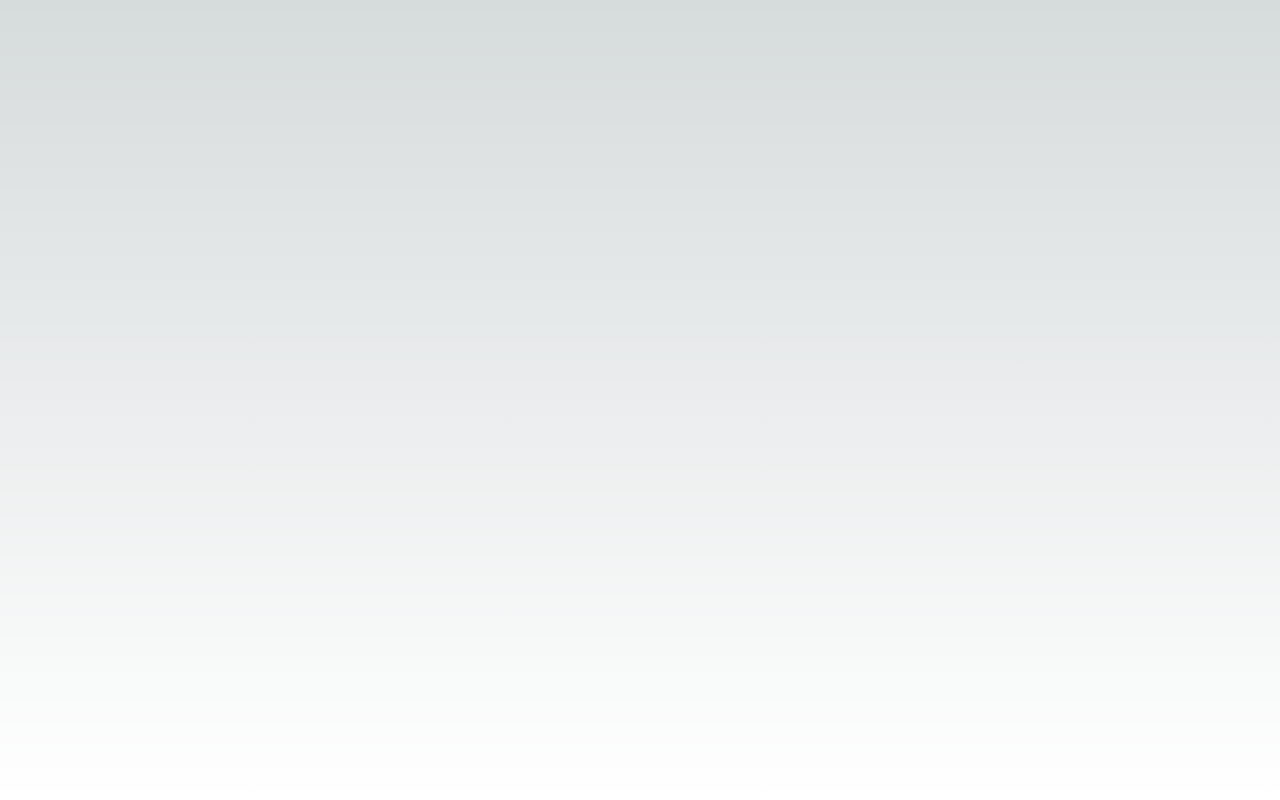
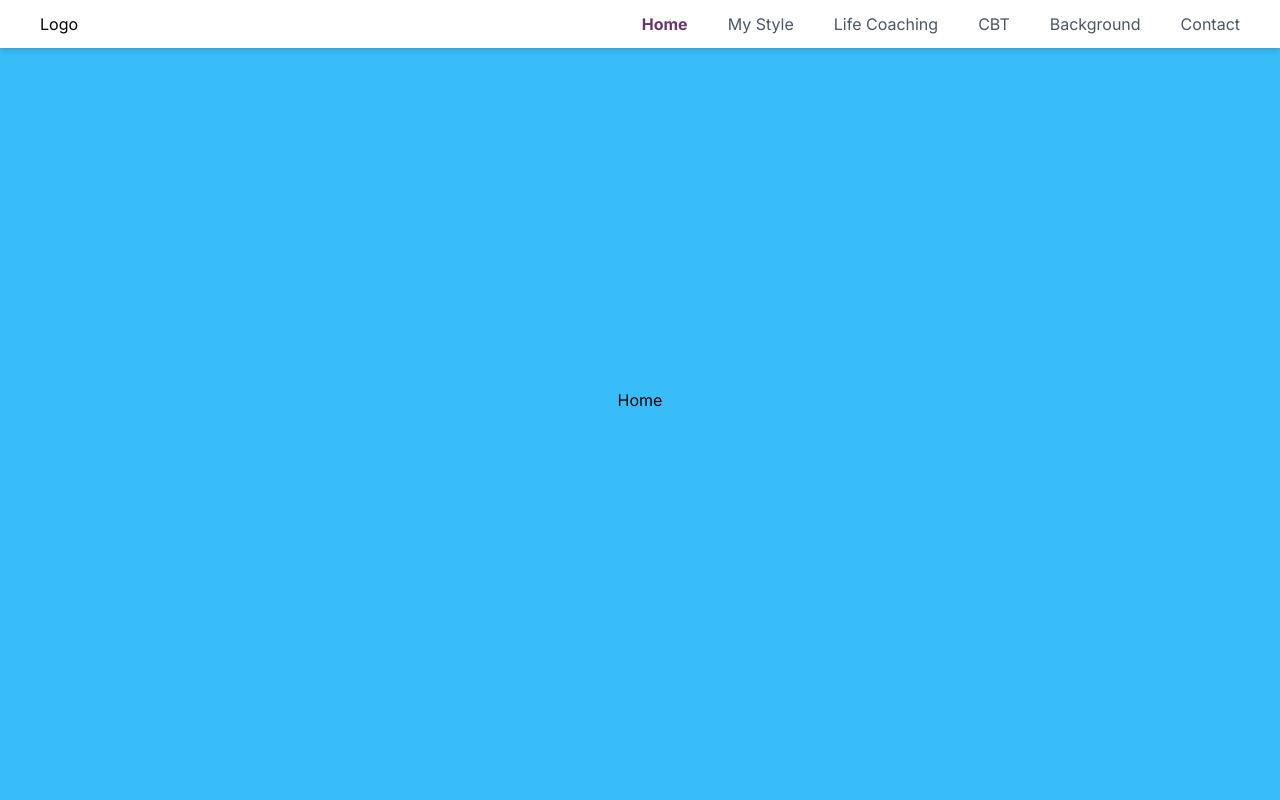
Before and after one commit to Scott-Bebington/SanetLifeCoach, a Next.js app: page / in a window 1280 px wide. Shown: the top 800 px of the page. Built offline with nearby package versions, Linux system fonts and the light colour scheme.

Commit message:
Added basic pages

```diff
--- /dev/null
+++ b/src/app/Navbar.jsx
@@ -0,0 +1,39 @@
+import React, { useState } from 'react';
+
+const Navbar = () => {
+  const [currentTab, setTab] = useState("Home");
+
+  const handleTabClick = (event, tab) => {
+    event.preventDefault();
+    setTab(tab);
+
+    // Scroll to the corresponding section
+    const sectionId = tab.toLowerCase().replace(/ /g, "-");
+    const section = document.getElementById(sectionId);
+
+    if (section) {
+      section.scrollIntoView({ behavior: 'smooth' });
+    }
+  };
+
+  return (
+    <nav className='w-full flex justify-between items-center shadow-md h-12 px-10 bg-white' style={{ position: 'fixed', top: 0 }}>
+      <h1>Logo</h1>
+      <ul className='flex gap-10'>
+        {["Home", "My Style", "Life Coaching", "CBT", "Background", "Contact"].map(tab => (
+          <li key={tab}>
+            <button
+              className={`cursor-pointer ${currentTab === tab ? 'text-primary font-bold' : 'text-gray-600'} hover:text-primary`}
+              onClick={(e) => handleTabClick(e, tab)}
+              aria-current={currentTab === tab ? 'page' : undefined}
+            >
+              {tab}
+            </button>
+          </li>
+        ))}
+      </ul>
+    </nav>
+  );
+};
+
+export default Navbar;
--- a/src/app/globals.css
+++ b/src/app/globals.css
@@ -2,32 +2,19 @@
 @tailwind components;
 @tailwind utilities;
 
-:root {
-  --foreground-rgb: 0, 0, 0;
-  --background-start-rgb: 214, 219, 220;
-  --background-end-rgb: 255, 255, 255;
-}
+/* Custom scrollbar for Webkit browsers */
+::-webkit-scrollbar {
+    width: 12px; /* Width of the scrollbar */
+  }
 
-@media (prefers-color-scheme: dark) {
-  :root {
-    --foreground-rgb: 255, 255, 255;
-    --background-start-rgb: 0, 0, 0;
-    --background-end-rgb: 0, 0, 0;
+  ::-webkit-scrollbar-track {
+    background: #f1f1f1; /* Background color of the scrollbar track */
   }
-}
 
-body {
-  color: rgb(var(--foreground-rgb));
-  background: linear-gradient(
-      to bottom,
-      transparent,
-      rgb(var(--background-end-rgb))
-    )
-    rgb(var(--background-start-rgb));
-}
+  ::-webkit-scrollbar-thumb {
+    background: #888; /* Color of the scrollbar thumb */
+  }
 
-@layer utilities {
-  .text-balance {
-    text-wrap: balance;
+  ::-webkit-scrollbar-thumb:hover {
+    background: #555; /* Color of the scrollbar thumb on hover */
   }
-}
--- a/src/app/page.jsx
+++ b/src/app/page.jsx
@@ -1,9 +1,28 @@
-import Image from "next/image";
+"use client";
+import Navbar from "./Navbar";
+
+const sections = [
+  { id: "home", color: "bg-sky-400", label: "Home" },
+  { id: "my-style", color: "bg-green-400", label: "My Style" },
+  { id: "life-coaching", color: "bg-blue-400", label: "Life Coaching" },
+  { id: "cbt", color: "bg-red-400", label: "CBT" },
+  { id: "background", color: "bg-yellow-400", label: "Background" },
+  { id: "contact", color: "bg-purple-400", label: "Contact" },
+];
 
 export default function Home() {
   return (
-    <main className="flex min-h-screen flex-col items-center justify-between p-24">
-
+    <main className="flex flex-col">
+      <Navbar />
+      {sections.map((section) => (
+        <div
+          key={section.id}
+          id={section.id}
+          className={`min-h-screen w-full flex items-center justify-center ${section.color}`}
+        >
+          {section.label}
+        </div>
+      ))}
     </main>
   );
 }
--- a/tailwind.config.js
+++ b/tailwind.config.js
@@ -7,10 +7,10 @@ module.exports = {
   ],
   theme: {
     extend: {
-      backgroundImage: {
-        "gradient-radial": "radial-gradient(var(--tw-gradient-stops))",
-        "gradient-conic":
-          "conic-gradient(from 180deg at 50% 50%, var(--tw-gradient-stops))",
+      colors: {
+        primary: '#64376E',
+        secondary: '#4A9084',
+        tertiary: '#B53475',
       },
     },
   },
```
Also changed, not shown: firebase.json (added), 1 other file (tests, documents, lock files or other folders).
